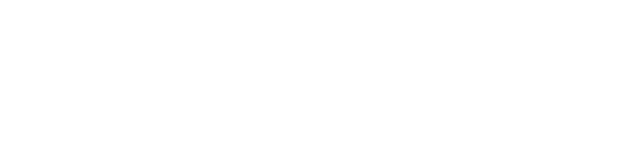
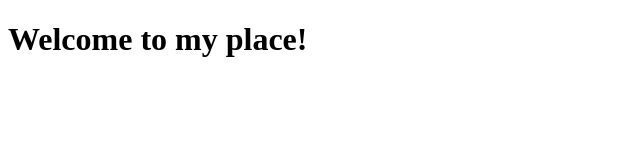
Before and after one commit to Devpooldotmsi/DevpoolsPlace.github.io, a plain HTML site: page index.html in a window 1280 px wide. Shown: the whole page, without its empty margins (0-640 px from the left). Drawn offline with Linux system fonts and the light colour scheme.

Commit message:
Update index.html

```diff
--- a/index.html
+++ b/index.html
@@ -4,5 +4,6 @@
 		<title>Devpool's Place</title>
 	</head>
   <body>
+		<h1>Welcome to my place!</h1>
 	</body>
 </html>
```
